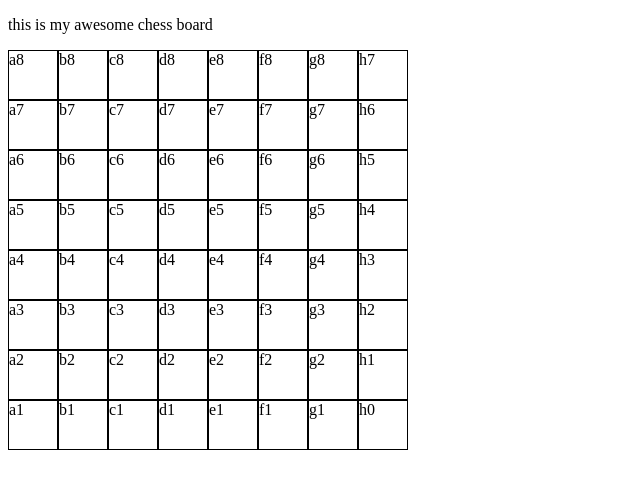
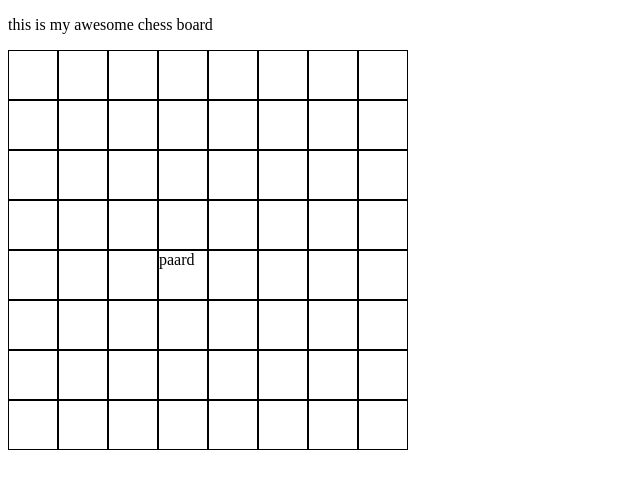
Before and after one commit to Dimicraftscode/chess-ng2, an Angular app: page / in a window 1280 px wide. Shown: the top 488 px of the page, without its empty margins (0-640 px from the left). Built offline with nearby package versions, Linux system fonts and the light colour scheme.

Commit message:
bord generatie en abstaheren positie

```diff
--- a/src/app/board/board.component.html
+++ b/src/app/board/board.component.html
@@ -2,6 +2,6 @@
   {{title}}
 </p>
 <div class="board">
-  <app-square *ngFor="let item of items; let myIndex = index" [name]=item.name class="square">
+  <app-square *ngFor="let square of board.squares; let myIndex = index" [square]=square class="square">
   </app-square>
 </div>
--- a/src/app/board/board.component.ts
+++ b/src/app/board/board.component.ts
@@ -1,5 +1,6 @@
 import { Component, OnInit } from '@angular/core';
 import { Square } from '../domain/Square';
+import { Board } from '../domain/Board';
 
 @Component({
   selector: 'app-board',
@@ -9,11 +10,9 @@ import { Square } from '../domain/Square';
 export class BoardComponent implements OnInit {
 
   title = 'this is my awesome chess board';
-  items = [];
+  board: Board;
   constructor() {
-    for (let i = 0; i < 64; i++){
-      this.items.push(new Square(i));
-    }
+    this.board = new Board();
   }
 
   ngOnInit() {
--- /dev/null
+++ b/src/app/domain/Board.ts
@@ -0,0 +1,28 @@
+import { Square } from './Square';
+import { Piece } from './Piece';
+
+export class Board {
+    squares: Square[];
+    pieces: Piece[];
+
+    constructor() {
+        this.squares = new Array<Square>();
+        this.pieces = new Array<Piece>();
+        for (let i = 0; i < 64; i++) {
+            this.squares.push(new Square(i));
+        }
+        this.SetUpNewGame();
+        this.RenderPieces();
+    }
+
+    SetUpNewGame(){
+        this.pieces.push(new Piece(35));
+        console.log(this.pieces);
+    }
+
+    RenderPieces(){
+        this.squares.forEach(sq => {
+            sq.piece = this.pieces.find(p => p.squareIndex == sq.index);
+        });
+    }
+}
--- a/src/app/domain/Piece.ts
+++ b/src/app/domain/Piece.ts
@@ -1,10 +1,12 @@
 export class Piece{
     color: Color;
+    icon: string;
     squareIndex: number;
-    icon: string;
 
-    constructor(){
-
+    constructor(squareIndex: number){
+        this.icon = 'paard';
+        this.color = Color.white;
+        this.squareIndex = squareIndex;
     }
 }
 
--- a/src/app/domain/Square.ts
+++ b/src/app/domain/Square.ts
@@ -14,4 +14,8 @@ export class Square{
     var lines = ['a','b','c','d','e','f','g','h']
     return i < 8 ? lines[i] : null;
   }
+
+  addPiece(piece: Piece){
+    this.piece = piece;
+  }
 }
--- a/src/app/square/square.component.html
+++ b/src/app/square/square.component.html
@@ -1,3 +1,3 @@
 <div class="square">
-  {{name}}
+  {{square.piece ? square.piece.icon : ''}}
 </div>
```
Also changed, not shown: src/app/square/square.component.ts (+6 -2 lines).
